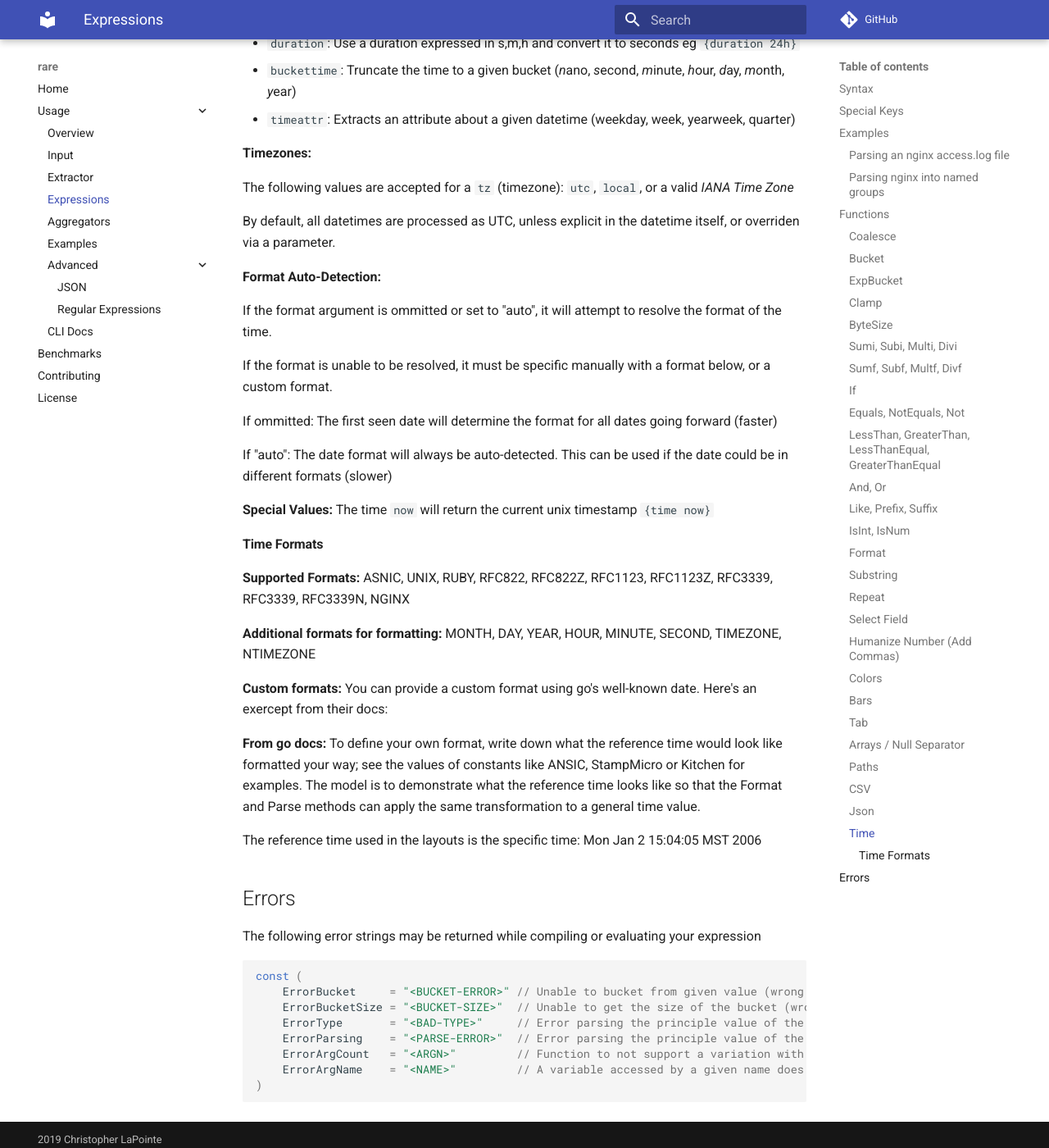
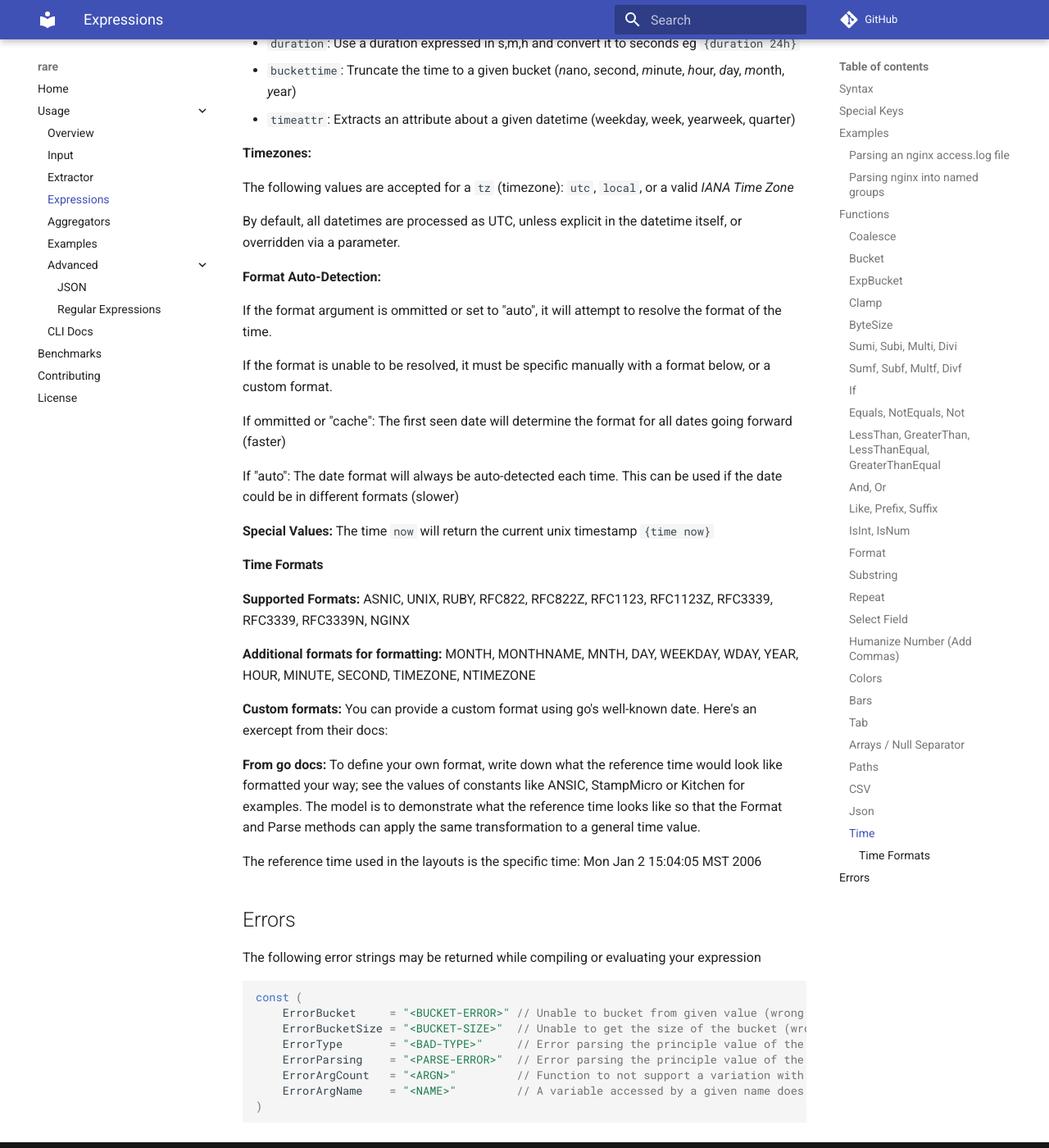
Before and after one commit to zix99/rare, an MkDocs documentation site: the page built from docs/usage/expressions.md, in a window 1280 px wide and 1400 px high, scrolled down 6646 px. Shown: the whole window at 82% size. Built offline with MkDocs 1.6.1 and Material for MkDocs 9.7.7, drawn with Linux system fonts in a browser that asks for light colours; comment, search, counter and statistics services are not loaded.

Commit message:
More docs

```diff
--- a/docs/usage/expressions.md
+++ b/docs/usage/expressions.md
@@ -278,7 +278,7 @@ These three time functions provide you a way to parse and manipulate time.
 
 The following values are accepted for a `tz` (timezone): `utc`, `local`, or a valid *IANA Time Zone*
 
-By default, all datetimes are processed as UTC, unless explicit in the datetime itself, or overriden via a parameter.
+By default, all datetimes are processed as UTC, unless explicit in the datetime itself, or overridden via a parameter.
 
 **Format Auto-Detection:**
 
@@ -286,9 +286,9 @@ If the format argument is ommitted or set to "auto", it will attempt to resolve
 
 If the format is unable to be resolved, it must be specific manually with a format below, or a custom format.
 
-If ommitted: The first seen date will determine the format for all dates going forward (faster)
+If ommitted or "cache": The first seen date will determine the format for all dates going forward (faster)
 
-If "auto":   The date format will always be auto-detected. This can be used if the date could be in different formats (slower)
+If "auto":   The date format will always be auto-detected each time. This can be used if the date could be in different formats (slower)
 
 **Special Values:**
 The time `now` will return the current unix timestamp `{time now}`
@@ -299,7 +299,7 @@ The time `now` will return the current unix timestamp `{time now}`
 ASNIC, UNIX, RUBY, RFC822, RFC822Z, RFC1123, RFC1123Z, RFC3339, RFC3339, RFC3339N, NGINX
 
 **Additional formats for formatting:**
-MONTH, DAY, YEAR, HOUR, MINUTE, SECOND, TIMEZONE, NTIMEZONE
+MONTH, MONTHNAME, MNTH, DAY, WEEKDAY, WDAY, YEAR, HOUR, MINUTE, SECOND, TIMEZONE, NTIMEZONE
 
 **Custom formats:**
 You can provide a custom format using go's well-known date. Here's an exercept from their docs:
```
